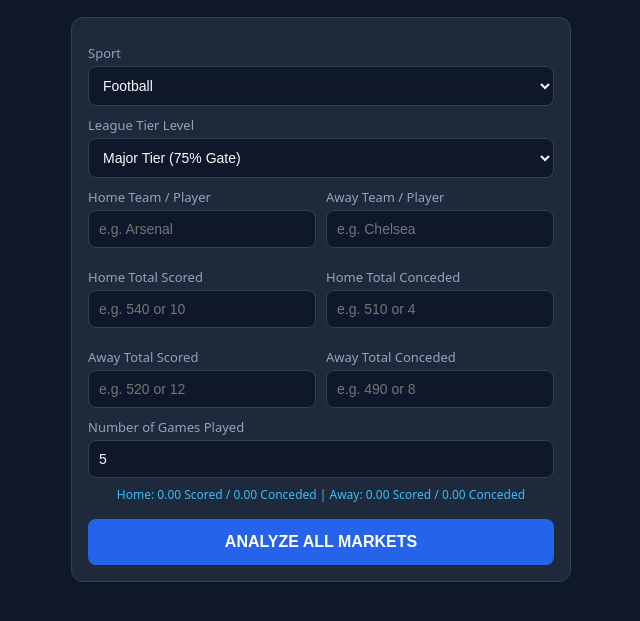
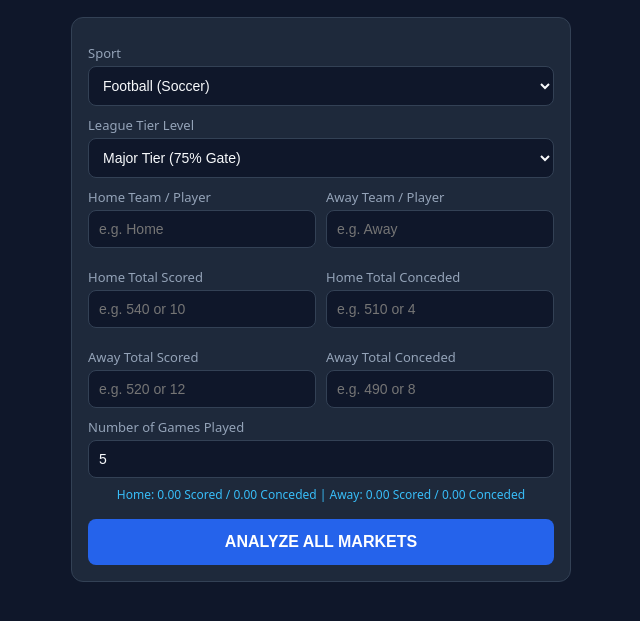
Before and after one commit to SurviveLabs/sport-prediction-app., a website: page public/index.html in a window 1280 px wide. Shown: the part 83-704 px from the top of the page, without its empty margins (319-959 px from the left). Drawn offline with Linux system fonts and the light colour scheme.

Commit message:
Update sport selection and team input placeholders

```diff
--- a/public/index.html
+++ b/public/index.html
@@ -128,18 +128,10 @@
 
   <div class="card">
     <label for="sportSelect">Sport</label>
-    <select id="sportSelect">
-      <option value="football">Football</option>
-      <option value="basketball">Basketball</option>
-      <option value="ice_hockey">Ice Hockey</option>
-      <option value="tennis">Tennis</option>
-      <option value="table_tennis">Table Tennis</option>
-      <option value="volleyball">Volleyball</option>
-      <option value="baseball">Baseball</option>
-      <option value="american_football">American Football</option>
-      <option value="cricket">Cricket</option>
-      <option value="esports">Esports</option>
-    </select>
+<select id="sportSelect">
+  <option value="football">Football (Soccer)</option>
+  <option value="basketball">Basketball</option>
+</select>
 
     <label for="tierSelect">League Tier Level</label>
     <select id="tierSelect">
@@ -150,11 +142,11 @@
     <div class="grid">
       <div>
         <label for="homeName">Home Team / Player</label>
-        <input type="text" id="homeName" placeholder="e.g. Arsenal" />
+        <input type="text" id="homeName" placeholder="e.g. Home" />
       </div>
       <div>
         <label for="awayName">Away Team / Player</label>
-        <input type="text" id="awayName" placeholder="e.g. Chelsea" />
+        <input type="text" id="awayName" placeholder="e.g. Away" />
       </div>
     </div>
 
```
